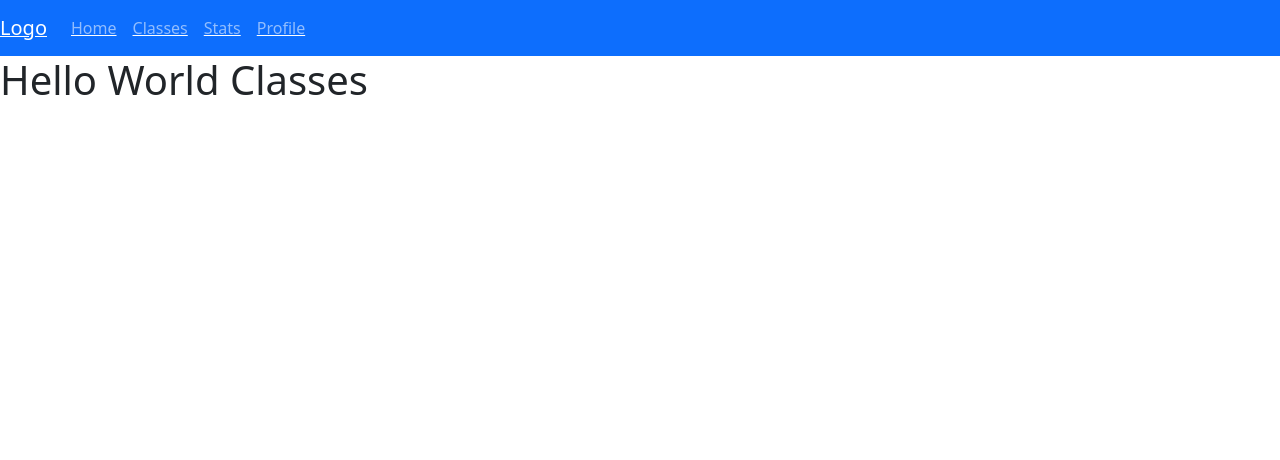
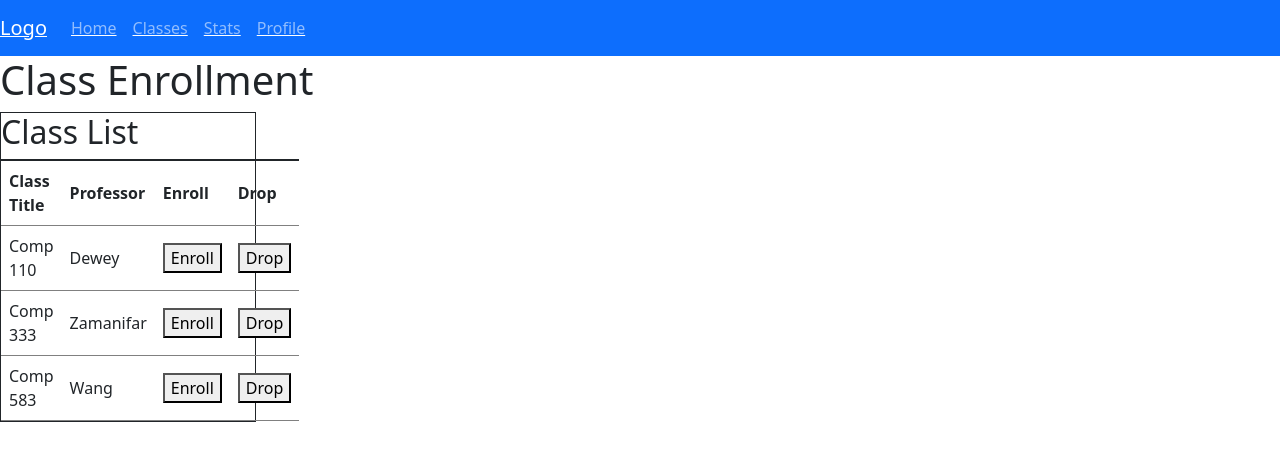
Before and after one commit to heymaster422/comp583waitlistify, a React (Create React App) app: page /Classes in a window 1280 px wide. Shown: the top 460 px of the page. Built offline with nearby package versions, Linux system fonts and the light colour scheme; no server answers.

Commit message:
class enrollment table

```diff
--- a/src/App.css
+++ b/src/App.css
@@ -38,3 +38,7 @@
   width: 40px !important;
   height: 38px !important;
 }
+.table{
+  border: 1px solid;
+  width: 20%;
+}
--- a/src/components/Pages/Classes.jsx
+++ b/src/components/Pages/Classes.jsx
@@ -9,7 +9,53 @@ export default function Classes() {
 
         <div>
             <Nav />
-        <h1>Hello World Classes</h1>
+        <h1>Class Enrollment</h1>
+            <div className = "table">
+                <h2>Class List</h2>
+                <table>
+                    <tr>
+                        <th>Class Title</th>
+                        <th>Professor</th>
+                        <th>Enroll</th>
+                        <th>Drop</th>
+                    </tr>
+                    <tr>
+                        <td>Comp 110</td>
+                        <td>Dewey</td>
+                        <td>
+                            <button type="button">Enroll</button>
+                        </td>
+                        <td>
+                            <button type="button">Drop</button>
+                        </td>
+                    </tr>
+                    <tr>
+                        <td>Comp 333</td>
+                        <td>Zamanifar</td>
+                        <td>
+                            <button type="button">Enroll</button>
+                        </td>
+                        <td>
+                            <button type="button">Drop</button>
+                        </td>
+                    </tr>
+                    <tr>
+                        <td>Comp 583</td>
+                        <td>Wang</td>
+                        <td>
+                            <button type="button">Enroll</button>
+                        </td>
+                        <td>
+                            <button type="button">Drop</button>
+                        </td>
+                    </tr>
+                </table>
+            </div>
+
+
+
         </div>
+
     )
+
 }
```
